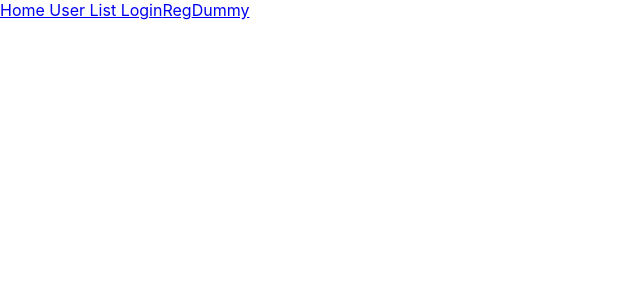
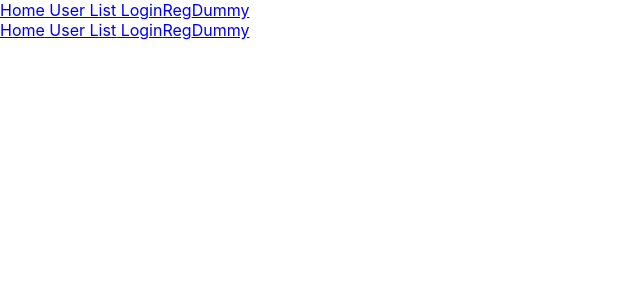
Before and after one commit to sahriartoufiq/react-book-store, a React (Create React App) app: page / in a window 1280 px wide. Shown: the top 300 px of the page, without its empty margins (0-640 px from the left). Built offline with nearby package versions, Linux system fonts and the light colour scheme.

Commit message:
new commit

```diff
--- a/src/index.jsx
+++ b/src/index.jsx
@@ -9,6 +9,7 @@ import { BrowserRouter } from "react-router-dom";
 ReactDOM.render(
   <BrowserRouter>
     <App />
+    <App />
   </BrowserRouter>,
   document.getElementById("root")
 );
```
